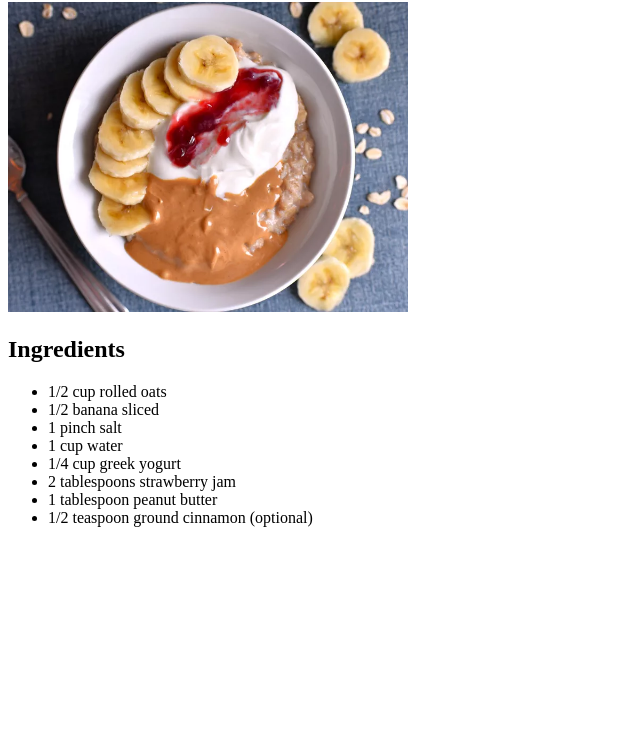
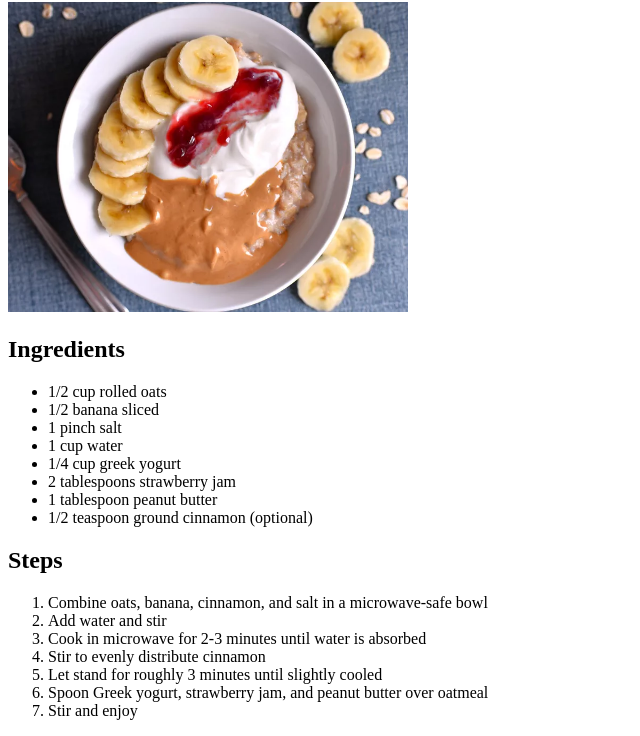
Before and after one commit to shahriarh4352/odin-recipes, a plain HTML site: page recipes/peanutbutteroats.html in a window 1280 px wide. Shown: the part 78-814 px from the top of the page, without its empty margins (0-640 px from the left). Drawn offline with Linux system fonts and the light colour scheme.

Commit message:
rename oatmeal and initialize overnight oats recipe

```diff
--- a/recipes/oatmeal.html
+++ b/recipes/peanutbutteroats.html
@@ -19,5 +19,15 @@
         <li>1 tablespoon peanut butter</li>
         <li>1/2 teaspoon ground cinnamon (optional)</li>
     </ul>
+    <h2>Steps</h2>
+    <ol>
+        <li>Combine oats, banana, cinnamon, and salt in a microwave-safe bowl</li>
+        <li>Add water and stir</li>
+        <li>Cook in microwave for 2-3 minutes until water is absorbed</li>
+        <li>Stir to evenly distribute cinnamon</li>
+        <li>Let stand for roughly 3 minutes until slightly cooled</li>
+        <li>Spoon Greek yogurt, strawberry jam, and peanut butter over oatmeal</li>
+        <li>Stir and enjoy</li>
+    </ol>
 </body>
 </html>
```
Also changed, not shown: index.html (+4 -1 lines), recipes/overnightoats.html (added).
